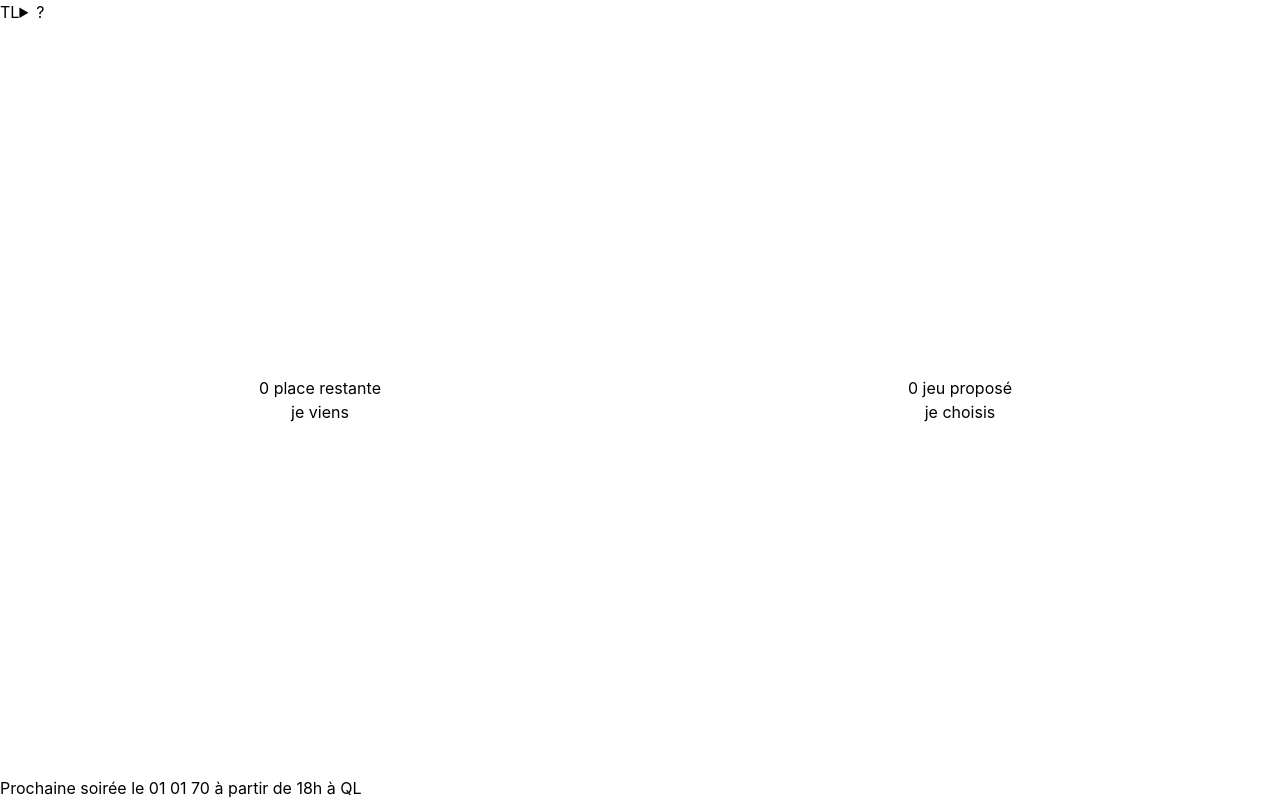
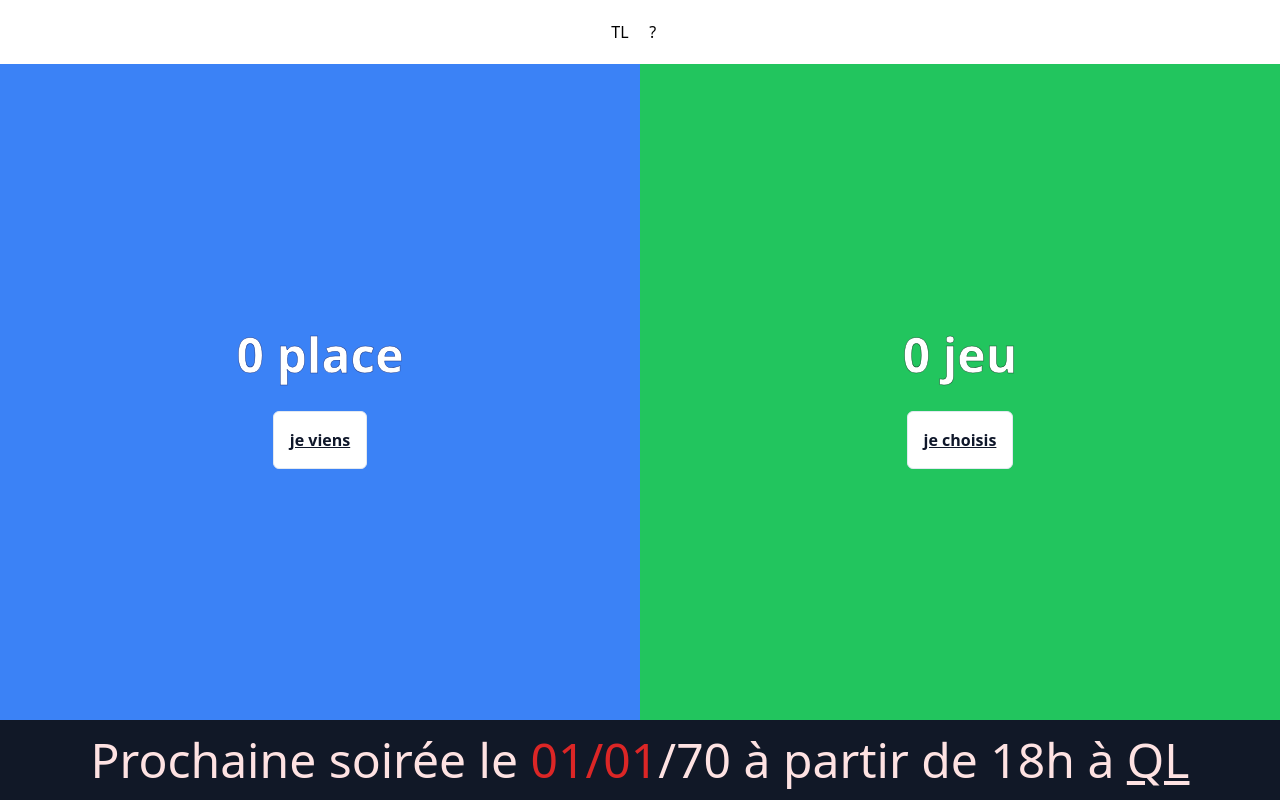
Before and after one commit to rocambille/furry-octo-spoon, a React (Vite) app: page / in a window 1280 px wide. Built offline with nearby package versions, Linux system fonts and the light colour scheme.

Commit message:
worked on style

```diff
--- a/src/App.css
+++ /dev/null
@@ -1,42 +0,0 @@
-.App {
-  text-align: center;
-}
-
-.App-logo {
-  height: 40vmin;
-  pointer-events: none;
-}
-
-@media (prefers-reduced-motion: no-preference) {
-  .App-logo {
-    animation: App-logo-spin infinite 20s linear;
-  }
-}
-
-.App-header {
-  background-color: #282c34;
-  min-height: 100vh;
-  display: flex;
-  flex-direction: column;
-  align-items: center;
-  justify-content: center;
-  font-size: calc(10px + 2vmin);
-  color: white;
-}
-
-.App-link {
-  color: #61dafb;
-}
-
-@keyframes App-logo-spin {
-  from {
-    transform: rotate(0deg);
-  }
-  to {
-    transform: rotate(360deg);
-  }
-}
-
-button {
-  font-size: calc(10px + 2vmin);
-}
--- a/src/App.tsx
+++ b/src/App.tsx
@@ -1,8 +1,6 @@
 import Header from "./components/Header";
 import Main from "./components/Main";
 import Footer from "./components/Footer";
-
-import "./App.css";
 
 function App() {
   return (
--- a/src/components/Footer.tsx
+++ b/src/components/Footer.tsx
@@ -9,14 +9,27 @@ function Footer({ className = "" }: Props) {
 
   return (
     <footer className={`flex flex-row ${className}`}>
-      <div className="flex-1 flex flex-col justify-center items-stretch sm:items-center text-center">
-        {remainingPlaceCount}{" "}
-        {remainingPlaceCount > 1 ? "places restantes" : "place restante"}
-        <a href="#">je viens</a>
+      <div className="flex-1 flex flex-col justify-center items-stretch sm:items-center text-center bg-blue-500">
+        <p className="p-4 sm:mb-4 sm:text-5xl font-bold text-white text-stroke-blue-900">
+          {remainingPlaceCount} {remainingPlaceCount > 1 ? "places" : "place"}
+        </p>
+        <a
+          className="p-4 font-semibold sm:rounded-md border border-slate-200 text-slate-900 bg-white"
+          href="#"
+        >
+          je viens
+        </a>
       </div>
-      <div className="flex-1 flex flex-col justify-center items-stretch sm:items-center text-center">
-        {gameCount} {gameCount > 1 ? "jeux proposés" : "jeu proposé"}
-        <a href="#">je choisis</a>
+      <div className="flex-1 flex flex-col justify-center items-stretch sm:items-center text-center bg-green-500">
+        <p className="p-4 sm:mb-4 sm:text-5xl font-bold text-white text-stroke-green-900">
+          {gameCount} {gameCount > 1 ? "jeux" : "jeu"}
+        </p>
+        <a
+          className="p-4 font-semibold sm:rounded-md border border-slate-200 text-slate-900 bg-white"
+          href="#"
+        >
+          je choisis
+        </a>
       </div>
     </footer>
   );
--- a/src/components/Header.tsx
+++ b/src/components/Header.tsx
@@ -6,11 +6,29 @@ interface Props {
 
 function Header({ className = "" }: Props) {
   return (
-    <header className={`flex flex-row ${className}`}>
-      <h1>TL</h1>
+    <header
+      className={`flex flex-row justify-center items-center p-4 ${className}`}
+    >
+      <h1 className="mr-2">TL</h1>
       <Modal>
-        <Modal.Trigger>?</Modal.Trigger>
-        <Modal.Window>Lorem ipsum.</Modal.Window>
+        <Modal.Trigger className="flex flex-row justify-center items-center w-8 h-8">
+          ?
+        </Modal.Trigger>
+        <Modal.Window>
+          <p>
+            Lorem ipsum dolor sit amet, consectetur adipiscing elit. Maecenas
+            euismod facilisis ligula, eget viverra elit ultricies sed. Aliquam
+            mi neque, dignissim nec scelerisque vel, eleifend vel ex. Sed
+            sagittis fermentum ex, vitae varius dolor fringilla ut. Sed
+            bibendum, lorem quis molestie placerat, diam augue maximus libero,
+            in convallis eros turpis in sem. Sed malesuada, ante a accumsan
+            rhoncus, velit dui cursus ligula, sed volutpat quam risus at ante.
+            Maecenas id pharetra tellus, vel mollis est. Fusce eget ex a dolor
+            eleifend pharetra in id ligula. Cras mattis arcu purus, sit amet
+            molestie enim malesuada ut. In elementum fermentum ante, lacinia
+            fermentum urna commodo vitae.
+          </p>
+        </Modal.Window>
       </Modal>
     </header>
   );
--- a/src/components/Main.tsx
+++ b/src/components/Main.tsx
@@ -4,23 +4,39 @@ interface Props {
   className?: string;
 }
 
-const format = (date: Date): string => {
+const format = (date: Date) => {
   const pad = (number: Number) => String(number).padStart(2, "0");
 
-  return `${pad(date.getDate())} ${pad(date.getMonth() + 1)} ${
-    date.getFullYear() % 100
-  } à partir de ${pad(date.getHours())}h`;
+  return (
+    <time className="my-4" dateTime={`${date}`}>
+      <span className="block sm:inline text-red-600 text-5xl">
+        {pad(date.getDate())}
+      </span>
+      <span className="block sm:inline text-red-600 text-5xl sm:before:content-['/']">
+        {pad(date.getMonth() + 1)}
+      </span>
+      <span className="block sm:inline text-5xl mb-4 sm:before:content-['/']">
+        {pad(date.getFullYear() % 100)}
+      </span>{" "}
+      à partir de {pad(date.getHours())}h
+    </time>
+  );
 };
 
 function Main({ className = "" }: Props) {
   const { location, date } = useData();
 
   return (
-    <main className={className}>
-      Prochaine soirée le <time dateTime={`${date}`}>{format(date)}</time> à{" "}
-      <a href={`https://www.google.fr/maps/place/${location.address}`}>
-        {location.name}
-      </a>
+    <main
+      className={`flex flex-col sm:block justify-center items-center text-center p-4 bg-gray-900 text-red-100 text-2xl sm:text-5xl ${className}`}
+    >
+      Prochaine soirée le {format(date)}{" "}
+      <span>
+        à{" "}
+        <a href={`https://www.google.fr/maps/place/${location.address}`}>
+          {location.name}
+        </a>
+      </span>
     </main>
   );
 }
--- a/src/components/Modal.tsx
+++ b/src/components/Modal.tsx
@@ -6,6 +6,7 @@ interface ModalProps {
 
 interface TriggerProps {
   children: ReactNode;
+  className?: string;
 }
 
 interface WindowProps {
@@ -26,7 +27,7 @@ function Modal({ children }: ModalProps) {
 
   return (
     <details
-      className="modal group"
+      className="modal"
       onToggle={(event) => {
         const details = event.target as HTMLDetailsElement;
 
@@ -49,8 +50,8 @@ function Modal({ children }: ModalProps) {
   );
 }
 
-function Trigger({ children }: TriggerProps) {
-  return <summary className="modal-trigger">{children}</summary>;
+function Trigger({ children, className = "" }: TriggerProps) {
+  return <summary className={`modal-trigger ${className}`}>{children}</summary>;
 }
 
 Modal.Trigger = Trigger;
--- a/src/index.css
+++ b/src/index.css
@@ -3,21 +3,49 @@
 @tailwind utilities;
 
 @layer base {
-  body {
-    margin: 0;
-    font-family: -apple-system, BlinkMacSystemFont, "Segoe UI", "Roboto",
-      "Oxygen", "Ubuntu", "Cantarell", "Fira Sans", "Droid Sans",
-      "Helvetica Neue", sans-serif;
-    -webkit-font-smoothing: antialiased;
-    -moz-osx-font-smoothing: grayscale;
+  a {
+    @apply underline;
   }
 
-  code {
-    font-family: source-code-pro, Menlo, Monaco, Consolas, "Courier New",
-      monospace;
+  a:hover {
+    @apply no-underline;
   }
+}
 
+@layer components {
   #root {
     @apply flex flex-col h-screen;
   }
+
+  .modal-trigger {
+    @apply list-none cursor-pointer;
+  }
+
+  .modal-trigger::-webkit-details-marker {
+    @apply hidden;
+  }
+
+  .modal[open] .modal-trigger:before {
+    @apply content-[''] fixed top-0 left-0 w-screen h-screen bg-black bg-opacity-75;
+  }
+
+  .modal-window {
+    @apply bg-white p-4 fixed rounded-lg top-8 left-1/2 -translate-x-1/2 min-w-[280px] max-w-prose;
+  }
+
+  .modal-window::after {
+    @apply content-['🗙'] bg-red-500 text-white pointer-events-none
+          absolute -right-8 top-4 w-8 h-16
+          rounded-r-full grid place-content-center;
+  }
 }
+
+@layer utilities {
+  .text-stroke-blue-900 {
+    -webkit-text-stroke: 0.5px rgb(30 58 138);
+  }
+
+  .text-stroke-green-900 {
+    -webkit-text-stroke: 0.5px rgb(20 83 45);
+  }
+}
```
Also changed, not shown: src/logo.svg (deleted).
